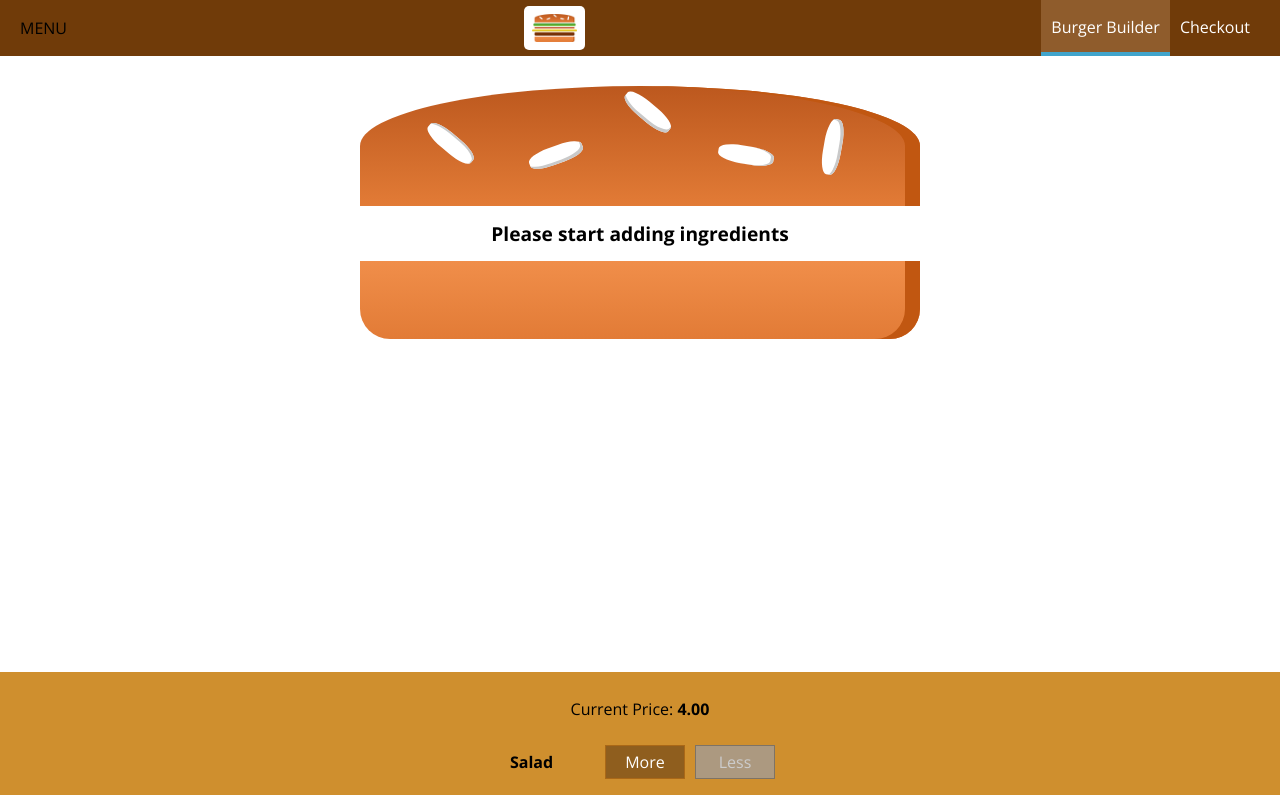
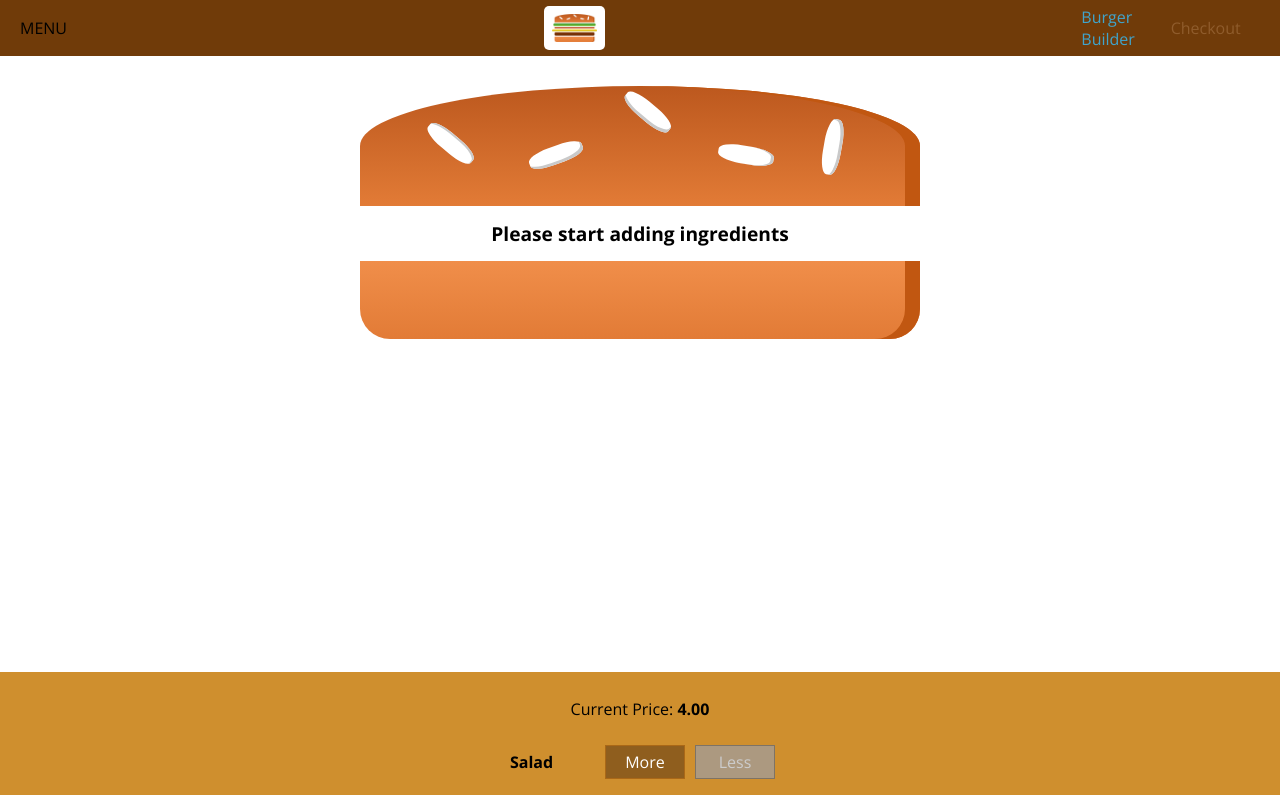
Before and after one commit to maciekczech/react_complete_guide, a React app in the folder Burger_Application_Project/burger_app/: page / in a window 1280 px wide. Shown: the top 795 px of the page. Built offline with nearby package versions, Linux system fonts and the light colour scheme.

Commit message:
Burger App - a little update

```diff
--- a/Burger_Application_Project/burger_app/src/components/Navigation/NavigationItems/NavigationItem/NavigationItem.module.css
+++ b/Burger_Application_Project/burger_app/src/components/Navigation/NavigationItems/NavigationItem/NavigationItem.module.css
@@ -1,19 +1,39 @@
+.NavigationItem{
+    margin: 10px 0;
+    box-sizing: border-box;
+    display: block;
+    width: 100%;
+}
+
+.NavigationItem a{
+    color: #8F5C2C;
+    text-decoration: none;
+    width: 100%;
+    box-sizing: border-box;
+    display: block;
+}
+
+.NavigationItem a:hover,
+.NavigationItem a:active,
+.NavigationItem a.active{
+    color:  #40A4CB;
+}
+
+
+@media (mix-width: 500px) {
     .NavigationItem{
         margin: 0;
-    box-sizing: border-box;
         display: flex;
         height: 100%;
+        width: auto;
         align-items: center;
     }
 
     .NavigationItem a{
         color: white;
-    text-decoration: none;
         height: 100%;
         padding: 16px 10px;
         border-bottom: 4px solid transparent;
-    box-sizing: border-box;
-    display: block;
     }
 
     .NavigationItem a:hover,
@@ -23,3 +43,4 @@
         border-bottom: 4px solid #40A4CB;
         color: white;
     }
+}
--- a/Burger_Application_Project/burger_app/src/components/Navigation/NavigationItems/NavigationItems.module.css
+++ b/Burger_Application_Project/burger_app/src/components/Navigation/NavigationItems/NavigationItems.module.css
@@ -3,6 +3,13 @@
     padding: 0;
     list-style: none;
     display: flex;
+    flex-flow: column;
     align-items: center;
     height: 100%;
 }
+
+@media (min-width: 500px){
+    .NavigationItems{
+        flex-flow: row;
+    }
+}
--- a/Burger_Application_Project/burger_app/src/components/Navigation/SideDrawer/SideDrawer.module.css
+++ b/Burger_Application_Project/burger_app/src/components/Navigation/SideDrawer/SideDrawer.module.css
@@ -28,4 +28,5 @@
 
 .Logo{
     height: 11%;
+    margin-bottom: 32px;
 }
--- a/Burger_Application_Project/burger_app/src/components/Navigation/Toolbar/Toolbar.js
+++ b/Burger_Application_Project/burger_app/src/components/Navigation/Toolbar/Toolbar.js
@@ -11,7 +11,9 @@
             <div className={classes.Logo}>
                 <Logo/>
             </div>
-            <NavigationItems/>
+            <div className={classes.DesktopOnly}>
+                <NavigationItems/>
+            </div>
         </header>
     );
 };
--- a/Burger_Application_Project/burger_app/src/components/Navigation/Toolbar/Toolbar.module.css
+++ b/Burger_Application_Project/burger_app/src/components/Navigation/Toolbar/Toolbar.module.css
@@ -20,3 +20,9 @@
 .Logo{
     height: 80%;
 }
+
+@media (max-width: 499px){
+    .DesktopOnly{
+        display: none;
+    }
+}
```
Also changed, not shown: 1 other file (tests, documents, lock files or other folders). Lines whose indentation alone changed are shown as unchanged.
